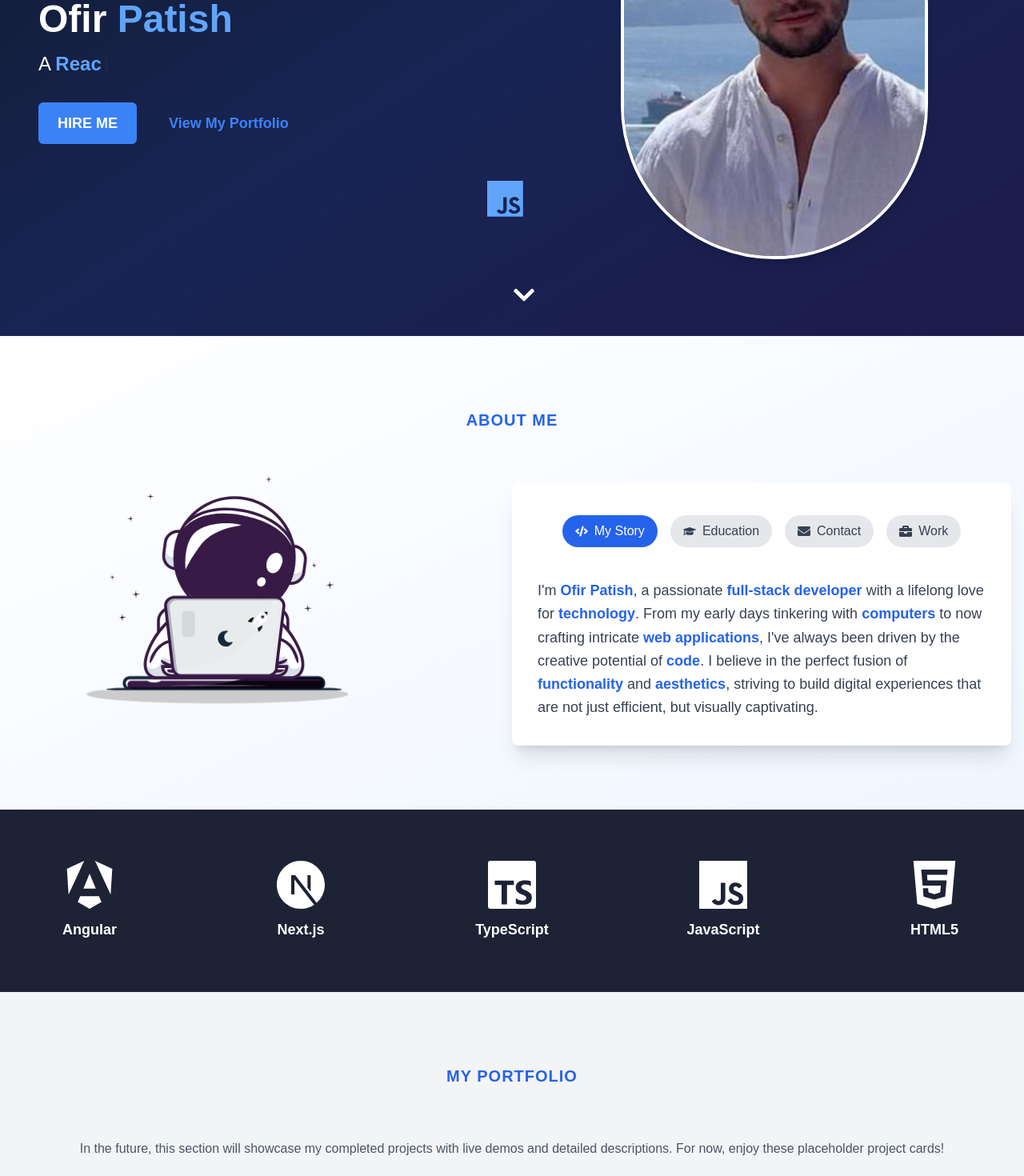
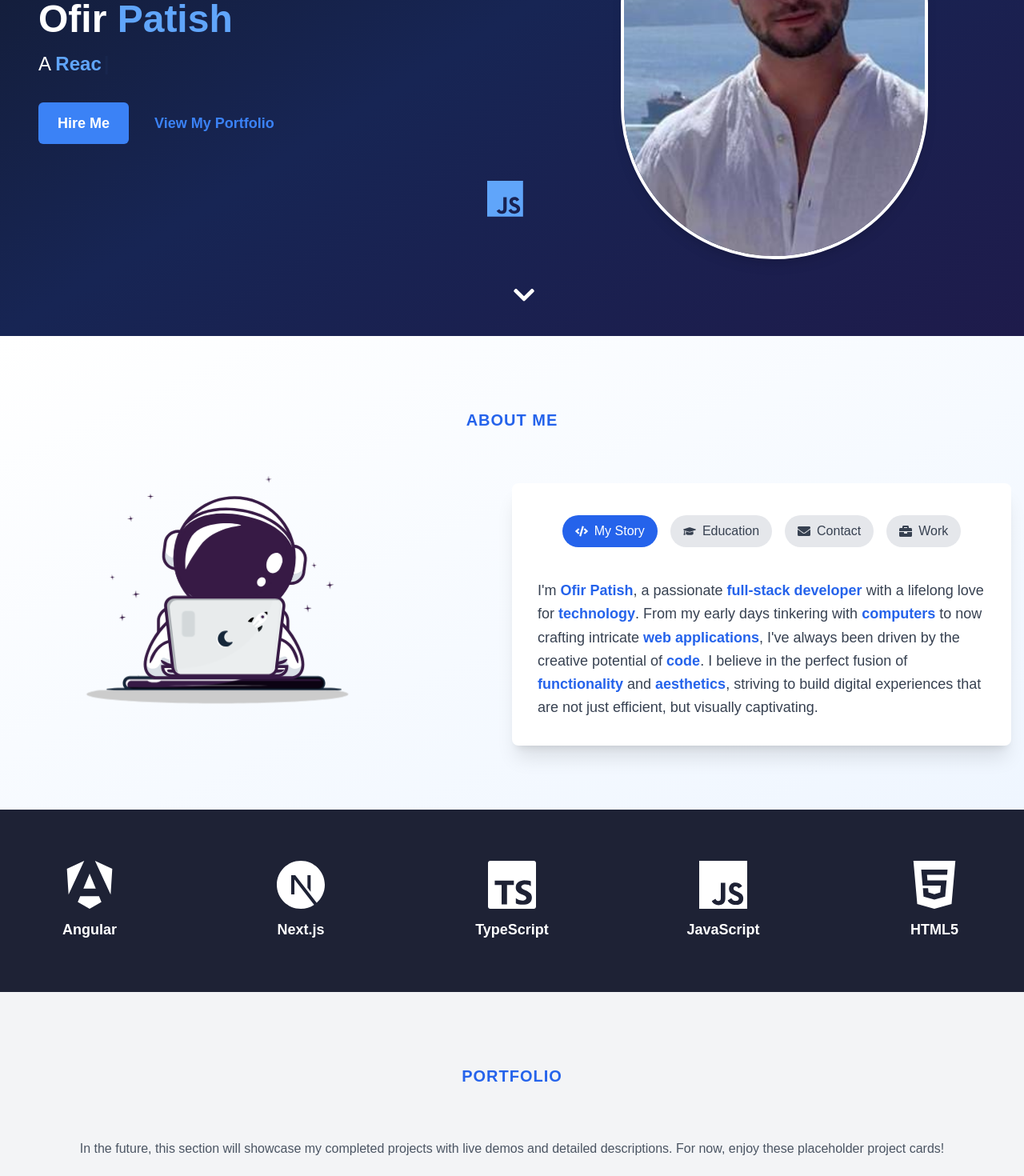
Before and after one commit to OfirPatish/Portfolio, a React (Create React App) app in the folder frontend/: page / in a window 1280 px wide. Shown: the part 380-1850 px from the top of the page at 80% size. Built offline with nearby package versions, Linux system fonts and the light colour scheme.

Commit message:
Minor changes to Hero and Portfolio component.

```diff
--- a/frontend/src/components/Hero.tsx
+++ b/frontend/src/components/Hero.tsx
@@ -1,5 +1,5 @@
 import React from "react";
-import { motion, useViewportScroll, useTransform } from "framer-motion";
+import { motion } from "framer-motion";
 import { Typewriter } from "react-simple-typewriter";
 import Header from "./Header";
 import { FaReact, FaNodeJs } from "react-icons/fa";
@@ -22,9 +22,6 @@ const Hero: React.FC = () => {
       section.scrollIntoView({ behavior: "smooth" });
     }
   };
-
-  const { scrollY } = useViewportScroll();
-  const y = useTransform(scrollY, [0, 500], [0, -100]);
 
   return (
     <section className="relative min-h-screen">
@@ -58,7 +55,7 @@ const Hero: React.FC = () => {
           <div className="mt-8">
             <button
               onClick={() => scrollToSection("contact")}
-              className="bg-blue-500 text-white px-6 py-3 rounded-md mr-4 hover:bg-blue-600 transition-colors duration-300 font-bold text-lg uppercase"
+              className="bg-blue-500 text-white px-6 py-3 rounded-md mr-2 hover:bg-blue-600 transition-colors duration-300 font-bold text-lg"
             >
               Hire Me
             </button>
--- a/frontend/src/pages/Portfolio.tsx
+++ b/frontend/src/pages/Portfolio.tsx
@@ -41,7 +41,7 @@ const Portfolio: React.FC = () => {
       <div className="container mx-auto px-4">
         {/* Section title */}
         <h2 className="text-4xl font-bold mb-16 text-center">
-          <span className="text-blue-600 text-xl font-extrabold uppercase tracking-wider">My Portfolio</span>
+          <span className="text-blue-600 text-xl font-extrabold uppercase tracking-wider">Portfolio</span>
         </h2>
         {/* Section description */}
         <p className="text-center text-gray-600 mb-12">
```
